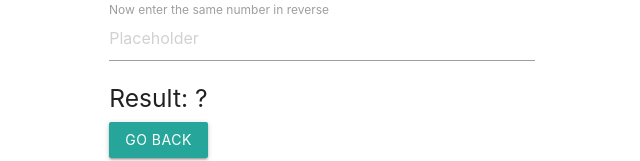
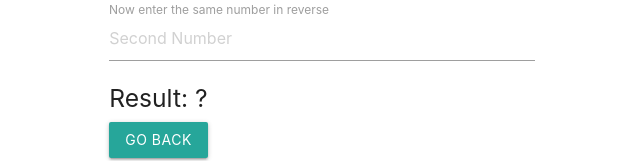
Before and after one commit to irfan84/app, a React (Create React App) app: page / in a window 1280 px wide. Both pictures are taken after typing "Sample" into the empty fields and a click on the button "SUBMIT". Shown: the top 161 px of the page, without its empty margins (94-734 px from the left). Built offline with nearby package versions, Linux system fonts and the light colour scheme.

Commit message:
Final Commit

```diff
--- a/src/components/Main.js
+++ b/src/components/Main.js
@@ -48,7 +48,7 @@ const Main = () => {
                             (
                                 // First Field
                                 <div className="input-field col s6">
-                                <input placeholder="Placeholder" name="first" type="text"
+                                <input placeholder="First Number" name="first" type="text"
                                             className="validate" value={first} onChange={e => onChange(e)} />
                                     <label className="active" htmlFor="first">Enter any number</label>
                                 <button className="waves-effect waves-light btn" onClick={onClick}>Submit</button>
@@ -57,7 +57,7 @@ const Main = () => {
                             (
                                 // Second Field
                                 <div className="input-field col s6">
-                                    <input placeholder="Placeholder" name="second" type="text" maxLength={first.length}
+                                    <input placeholder="Second Number" name="second" type="text" maxLength={first.length}
                                             className="validate" value={second} onChange={e => onChange(e)} />
                                     <label className="active" htmlFor="second">Now enter the same number in reverse</label>
                                     <h5>Result: {second.length !== first.length ? ('?') : (result)}</h5>
```
